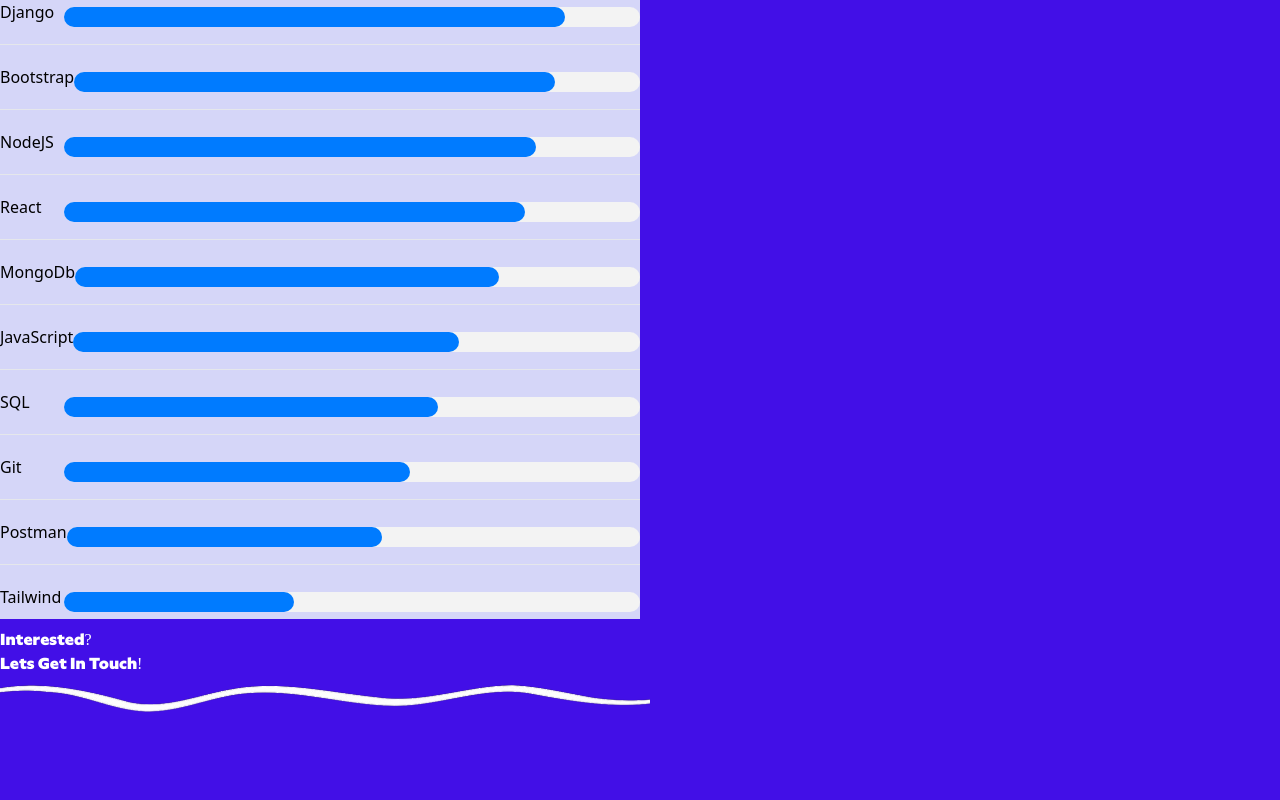
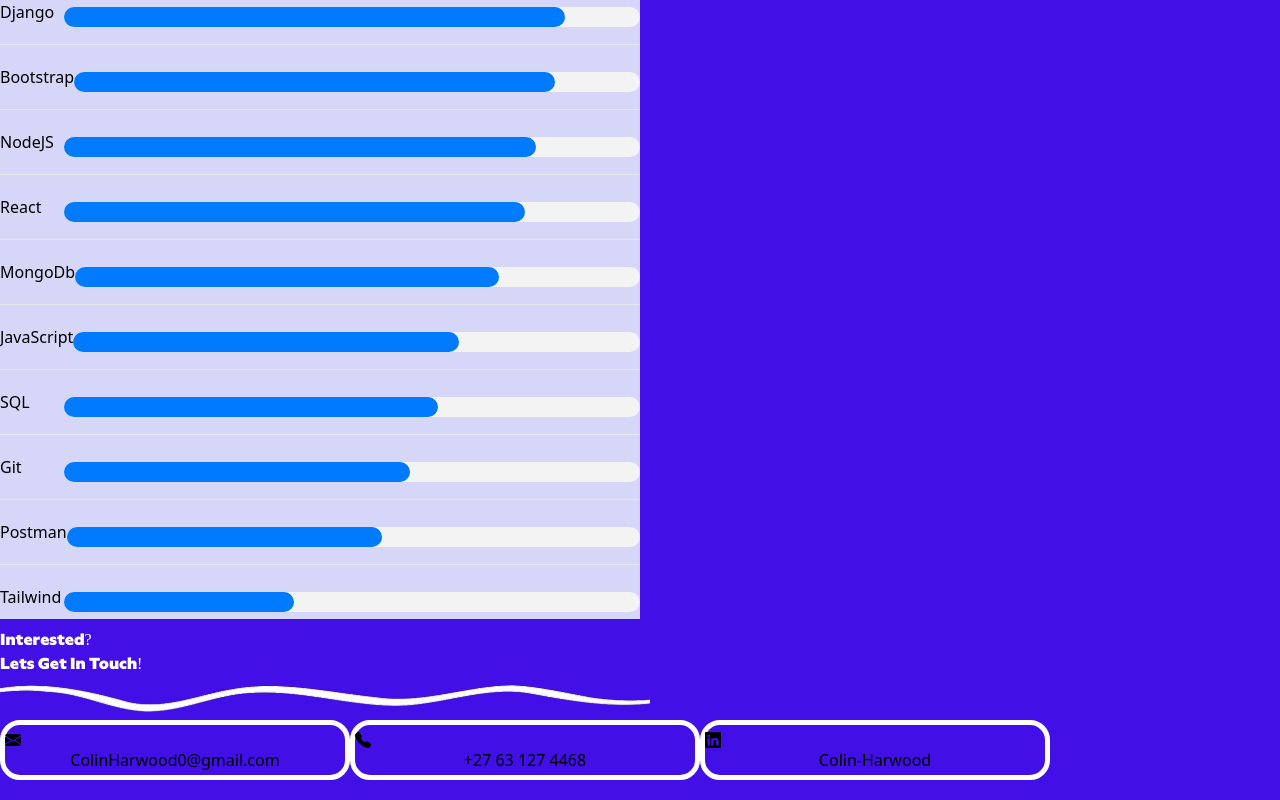
Before and after one commit to Colin-Harwood/Portfolio-Website, a React (Vite) app in the folder Portfolio-website/: page / in a window 1280 px wide. Shown: the part 1492-2292 px from the top of the page. Before the commit the page ends 2212 px from the top, so only its background shows below. Built offline with nearby package versions, Linux system fonts and the light colour scheme.

Commit message:
Added a get in touch section and created the buttons for it

```diff
--- a/Portfolio-website/package.json
+++ b/Portfolio-website/package.json
@@ -12,6 +12,7 @@
   "dependencies": {
     "react": "^18.2.0",
     "react-dom": "^18.2.0",
+    "react-icons": "^4.12.0",
     "react-router-dom": "^6.21.1"
   },
   "devDependencies": {
--- a/Portfolio-website/src/pages/Home.css
+++ b/Portfolio-website/src/pages/Home.css
@@ -9,7 +9,7 @@
       text-align: center;
     }
     .image-wrap {
-        width: 370px !important;
+        width: 350px !important;
         height: 200px !important;
         overflow: hidden;
         margin: 50px 0;
@@ -51,7 +51,9 @@
         border-radius: 10px;
         flex: 3 !important;
       }
-
+      .cont-btn {
+        width: 250px !important;
+    }
   }
 
 h1 {
@@ -221,3 +223,23 @@
     background-color: #007bff;
     border-radius: 10px;
 }
+
+.cont-btn {
+    width: 350px;
+    height: 60px;
+    border: white 5px solid;
+    border-radius: 20px;
+    margin-bottom: 20px;
+}
+
+.cont-btn:hover {
+    color: #420fe7;
+}
+
+.btn-icon {
+    margin-top: 5px !important;
+}
+
+.contact-2-div{
+    width: 100%;
+}
--- a/Portfolio-website/src/pages/Home.jsx
+++ b/Portfolio-website/src/pages/Home.jsx
@@ -1,5 +1,8 @@
 import React from 'react'
 import './Home.css'
+import { BsFillEnvelopeFill } from "react-icons/bs";
+import { BsFillTelephoneFill } from "react-icons/bs";
+import { BsLinkedin } from "react-icons/bs";
 
 const Home = () => {
   return (
@@ -137,10 +140,30 @@
       </div>
       </div>
       <div className="flex justify-center mt-16 text-center">
-        <h1 className="text-5xl lg:text-7xl font-bold">Interested?<br/>Lets Get In Touch!<br/><img src="/image-removebg-preview (6).png" alt="wavyUnderline" width="650px" id="line1"/></h1>
+        <h1 className="text-4xl lg:text-7xl font-bold">Interested?<br/>Lets Get In Touch!<br/><img src="/image-removebg-preview (6).png" alt="wavyUnderline" width="650px" id="line1"/></h1>
       </div>
-      <div className="flex justify-center cont-btn border-white">
+      <div className="flex justify-center items-center border-white mt-10">
+        <div className="flex flex-col justify-center items-center contact-2-div">
+          <a href="mailto:colinharwood0@gmail.com">
+        <button className="bg-none hover:bg-white text-white font-semibold py-2 px-4 shadow cont-btn flex flex-row text-center content-center justify-center">
+          <BsFillEnvelopeFill className='btn-icon'/>
+          <span className="ml-2">ColinHarwood0@gmail.com</span>
+        </button>
+        </a>
+        <a href="tel:27631274468">
+        <button className="bg-none hover:bg-white text-white font-semibold py-2 px-4 shadow cont-btn flex flex-row text-center content-center justify-center">
+        <BsFillTelephoneFill className='btn-icon'/>
+          <span className="ml-2">+27 63 127 4468</span>
+        </button>
+        </a>
+        <a href="#">
+        <button className="bg-none hover:bg-white text-white font-semibold py-2 px-4 shadow cont-btn flex flex-row text-center content-center justify-center">
+        <BsLinkedin className='btn-icon'/>
+          <span className="ml-2">Colin-Harwood</span>
+        </button>
+        </a>
 
+        </div>
       </div>
     </>
   )
```
Also changed, not shown: 1 other file (tests, documents, lock files or other folders).
